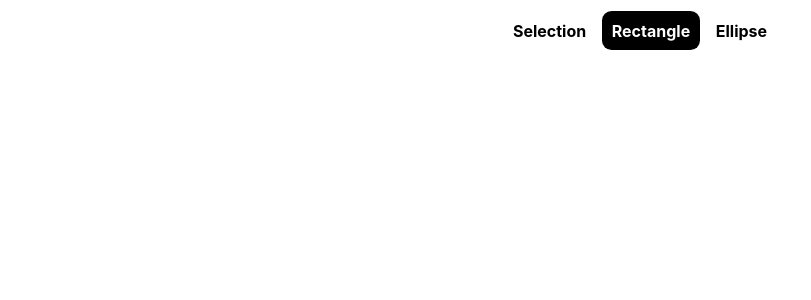
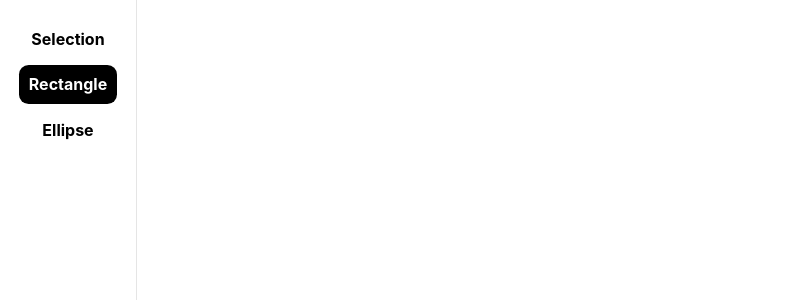
Before and after one commit to Dudiko2/quick-sketch, a React (Create React App) app: page / in a window 1280 px wide. Shown: the top 300 px of the page, without its empty margins (0-811 px from the left). Built offline with nearby package versions, Linux system fonts and the light colour scheme.

Commit message:
toolbar work

```diff
--- a/src/App.js
+++ b/src/App.js
@@ -4,7 +4,7 @@ import { CanvasElement } from "./actions/elements";
 
 import Canvas from "./components/Canvas/Canvas";
 import Toolbar from "./components/Toolbar/Toolbar";
-import { DEFAULT_TOOL } from "./state/globals";
+import { DEFAULT_TOOL, RECTANGLE, ELLIPSE } from "./state/globals";
 
 function App() {
 	const [cvsElements, setCvsElements] = useState([]);
@@ -47,25 +47,16 @@ function App() {
 	};
 
 	const mouseUp = () => {
+		const els = cvsElements.filter((elm) => elm.w !== 0 && elm.h !== 0);
+
+		if (els.length !== cvsElements.length) setSelected(null);
+		setCvsElements(els);
 		setIsMouseDown(false);
 	};
 
 	return (
 		<div className="App">
-			<div
-				className="Layout"
-				style={{
-					position: "absolute",
-					top: 0,
-					left: 0,
-					width: "100%",
-					display: "flex",
-					justifyContent: "center",
-					zIndex: 1,
-				}}
-			>
-				<Toolbar setTool={setTool} active={tool} />
-			</div>
+			<Toolbar setTool={setTool} active={tool} />
 			<Canvas
 				elements={cvsElements}
 				createObject={createShape}
--- a/src/components/Canvas/Canvas.js
+++ b/src/components/Canvas/Canvas.js
@@ -41,7 +41,7 @@ const Canvas = ({
 	useEffect(() => {
 		// console.log("drawCanvas effect");
 		drawCanvas();
-	}, [drawCanvas]);
+	}, [drawCanvas, cvsSize]);
 
 	return (
 		<canvas
--- a/src/components/Toolbar/Toolbar.js
+++ b/src/components/Toolbar/Toolbar.js
@@ -1,12 +1,18 @@
 import React from "react";
 import Styles from "./Toolbar.module.css";
 
-import { RECTANGLE, ELLIPSE } from "../../state/globals";
+import { RECTANGLE, ELLIPSE, SELECTION } from "../../state/globals";
 
 const Toolbar = ({ setTool, active }) => {
 	return (
+		<div className={Styles.Container}>
 			<div className={Styles.Toolbar}>
-			<div>Selection</div>
+				<div
+					className={active === SELECTION ? Styles.active : ""}
+					onClick={() => setTool(SELECTION)}
+				>
+					Selection
+				</div>
 				<div
 					className={active === RECTANGLE ? Styles.active : ""}
 					onClick={() => setTool(RECTANGLE)}
@@ -20,6 +26,7 @@ const Toolbar = ({ setTool, active }) => {
 					Ellipse
 				</div>
 			</div>
+		</div>
 	);
 };
 
--- a/src/components/Toolbar/Toolbar.module.css
+++ b/src/components/Toolbar/Toolbar.module.css
@@ -1,3 +1,13 @@
+.Container {
+	position: absolute;
+	top: 0;
+	left: 0;
+	width: 100%;
+	display: flex;
+	justify-content: center;
+	z-index: 1;
+}
+
 .Toolbar {
 	display: flex;
 	justify-content: center;
@@ -32,3 +42,23 @@
 .Toolbar .active:hover {
 	background-color: black;
 }
+
+@media only screen and (min-width: 1024px) {
+	.Container {
+		height: 100%;
+		width: auto;
+	}
+
+	.Toolbar {
+		flex-direction: column;
+		justify-content: flex-start;
+		border-radius: 0;
+		margin: 0;
+		padding: 1em;
+		border-right: 1px solid rgba(0, 0, 0, 0.1);
+	}
+
+	.Toolbar div {
+		margin: 0.2em;
+	}
+}
```
Lines whose indentation alone changed are shown as unchanged.
